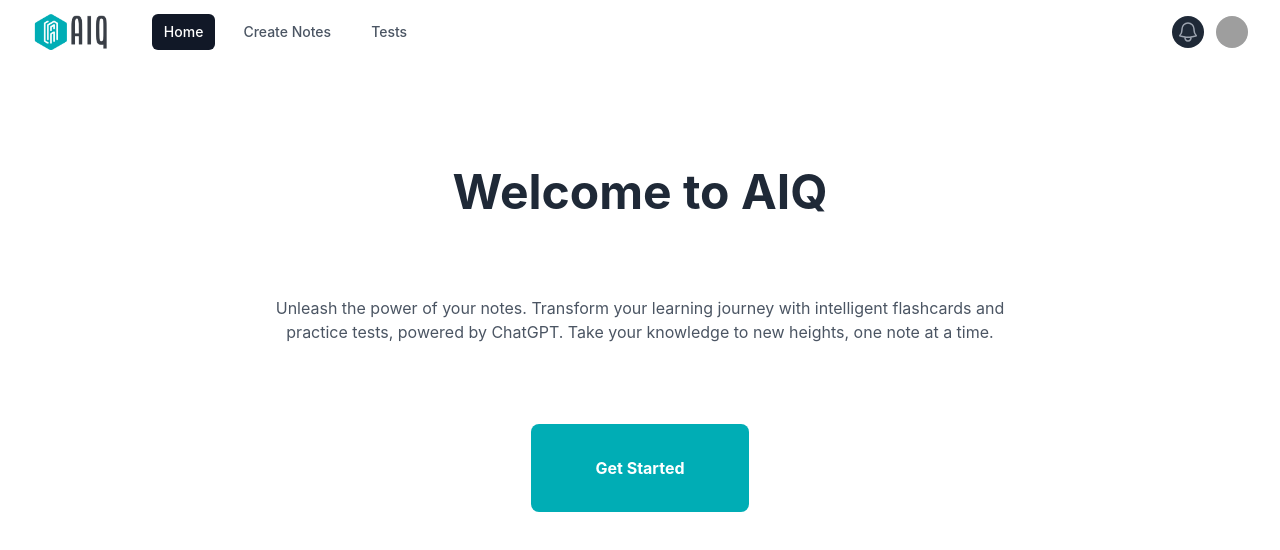
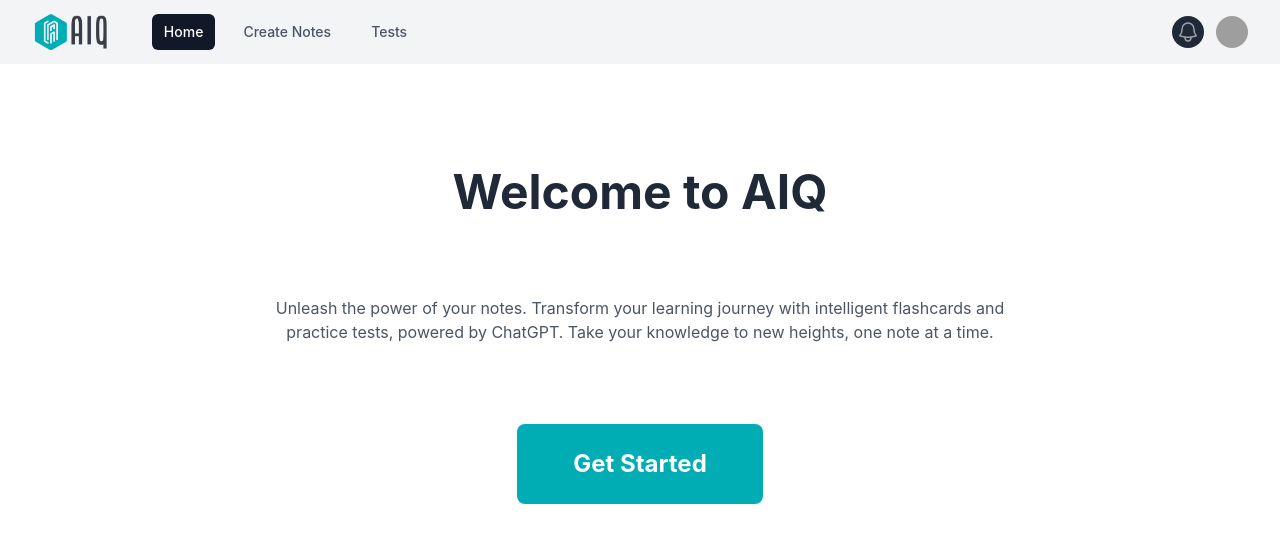
Before and after one commit to SamiBenAmara/ai-news-app, a React (Create React App) app: page / in a window 1280 px wide. Shown: the top 550 px of the page. Built offline with nearby package versions, Linux system fonts and the light colour scheme; grey boxes are pictures that could not be loaded.

Commit message:
changes to logo

```diff
--- a/src/components/overlay.js
+++ b/src/components/overlay.js
@@ -27,7 +27,7 @@
     return (
         <>
             <div className="min-h-full">
-                <Disclosure as="nav" className="bg-white">
+                <Disclosure as="nav" className="bg-gray-100">
                     {({ open }) => (
                         <>
                             <div className="mx-auto max-w-7xl px-4 sm:px-6 lg:px-8">
--- a/src/pages/landing-page.js
+++ b/src/pages/landing-page.js
@@ -10,7 +10,7 @@
                     Unleash the power of your notes. Transform your learning journey with intelligent flashcards and practice tests,
                     powered by ChatGPT. Take your knowledge to new heights, one note at a time.
                     </p>
-                    <button className="bg-[#00adb5] hover:bg-[#00565a] text-white font-bold py-8 px-16 rounded-lg">
+                    <button className="bg-[#00adb5] hover:bg-[#00565a] text-white font-bold py-6 px-14 rounded-lg text-2xl">
                         Get Started
                     </button>
                 </div>
```
Also changed, not shown: public/logo.png.
